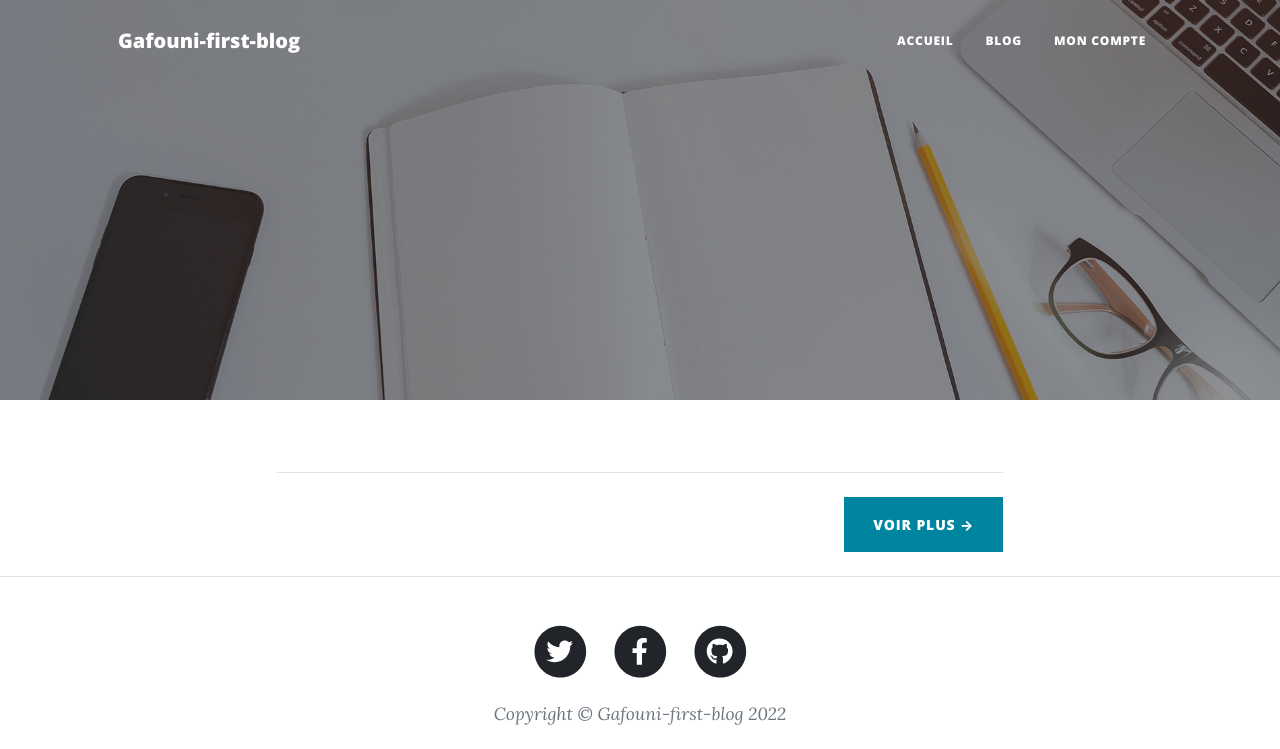
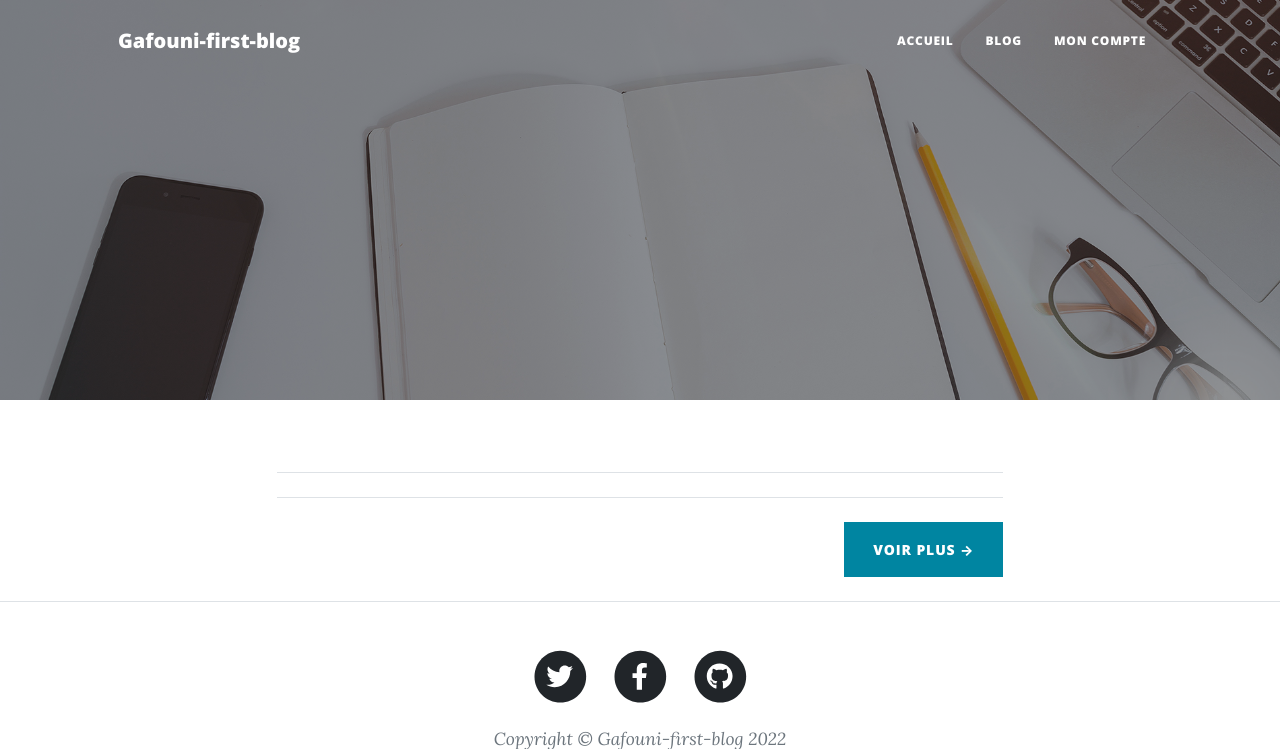
Before and after one commit to gafouni/first-blog, a PHP site: the page made by index.php in a window 1280 px wide. Shown: the top 749 px of the page. Run offline with PHP 8.4, Linux system fonts and the light colour scheme; data that the repository does not hold is empty.

Commit message:
Ajout du deuxieme divider

```diff
--- a/templates/postpage.html.twig
+++ b/templates/postpage.html.twig
@@ -37,6 +37,8 @@
         </div>
         <!-- Divider-->
         <hr class="my-4"/>
+        <hr class="my-4"/>
+
         <!-- Pager-->
         <div class="d-flex justify-content-end mb-4"><a class="btn btn-primary text-uppercase" href="">Voir plus →</a></div>
     </div>
```
